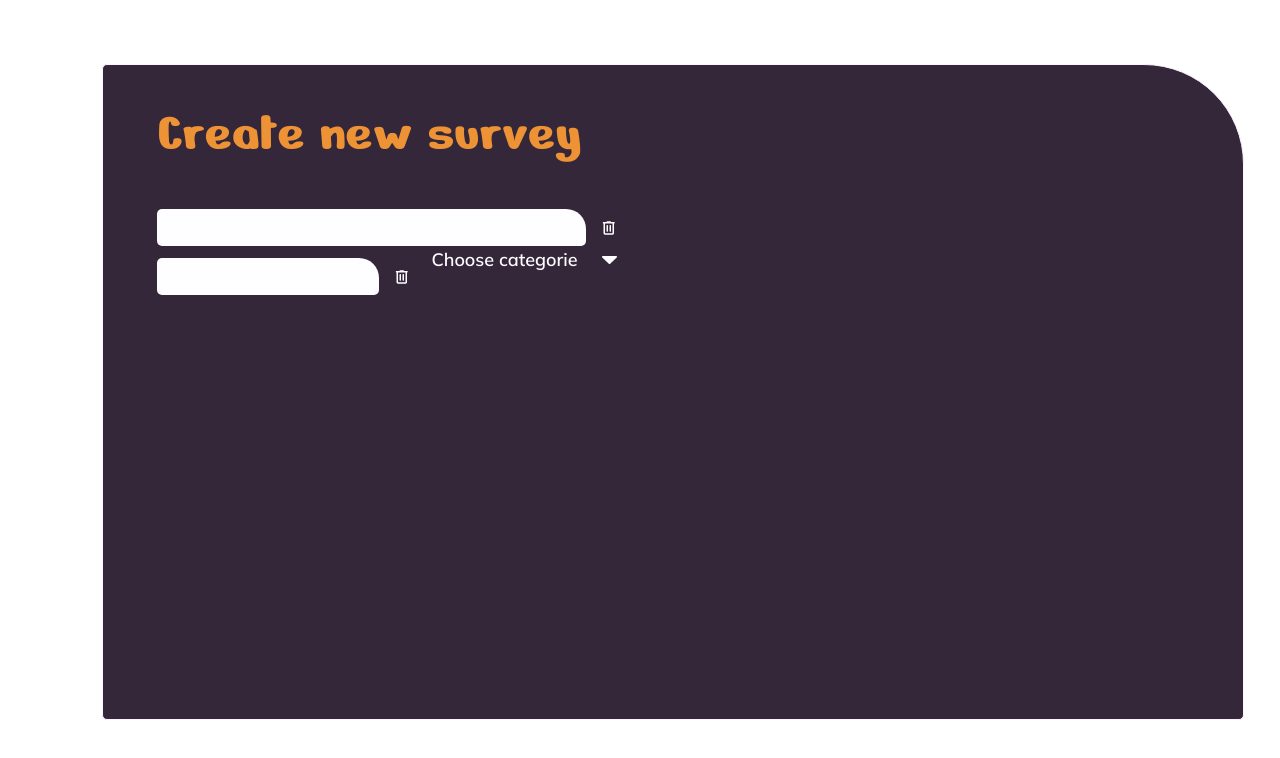
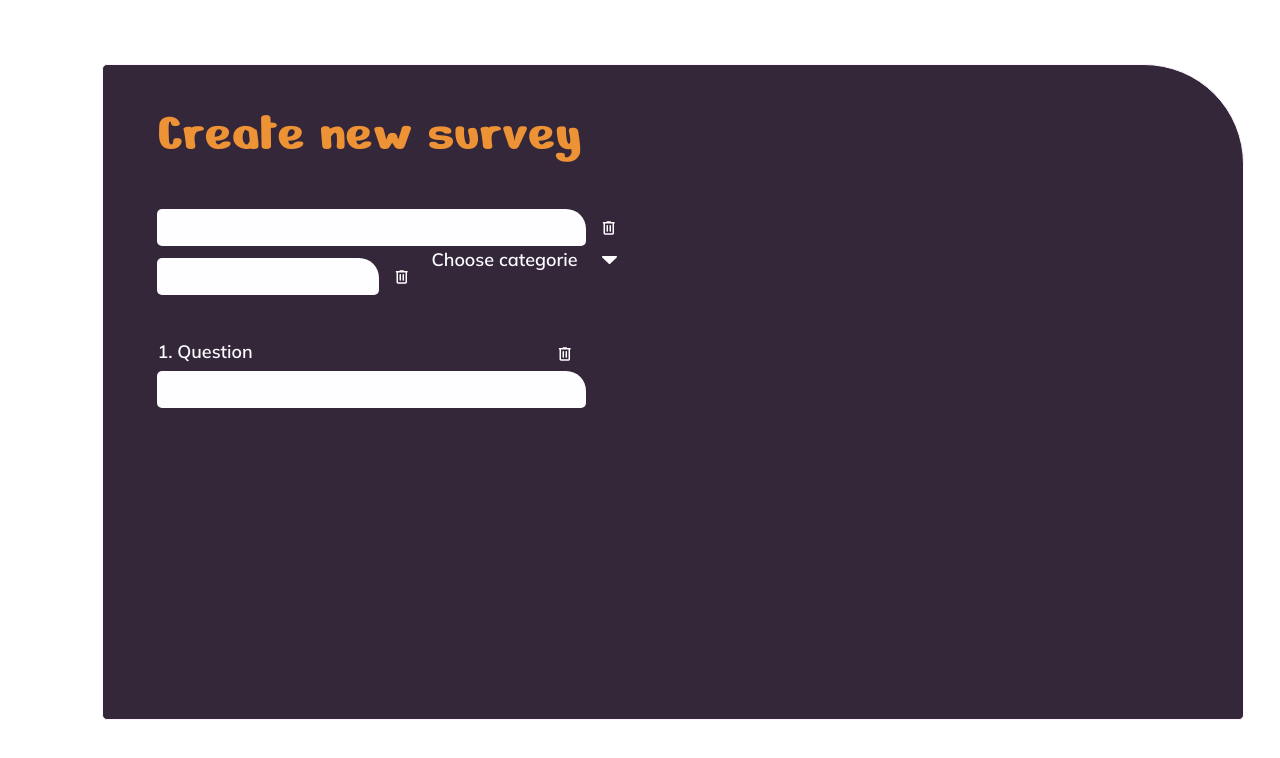
Before and after one commit to FatihYalcin42/PollApp, an Angular app: page /create-survey in a window 1280 px wide. Shown: the top 758 px of the page. Built offline with nearby package versions, Linux system fonts and the light colour scheme; a web font is replaced by a local one.

Commit message:
feat: add "1. Question" section with styled input and top-right delete button

```diff
--- a/src/app/pages/create-survey/create-survey-page.html
+++ b/src/app/pages/create-survey/create-survey-page.html
@@ -38,5 +38,18 @@
         </button>
       </div>
     </div>
+
+    <section class="question-block" aria-label="Question block">
+      <h2 class="question-block__title">1. Question</h2>
+
+      <div class="question-block__input-wrap">
+        <button class="delete-button question-block__delete" type="button" aria-label="Delete question">
+          <img class="delete-button__icon" src="/assets/delete-icon.svg" alt="" />
+          <img class="delete-button__icon-hover" src="/assets/delete-icon-hover.svg" alt="" />
+        </button>
+
+        <input class="create-survey-input question-block__input" type="text" aria-label="Question text" />
+      </div>
+    </section>
   </section>
 </main>
--- a/src/app/pages/create-survey/create-survey-page.scss
+++ b/src/app/pages/create-survey/create-survey-page.scss
@@ -235,6 +235,41 @@
   background-color: #ffcfa1;
 }
 
+.question-block {
+  width: min(429px, 100%);
+  display: flex;
+  flex-direction: column;
+  gap: 10px;
+}
+
+.question-block__title {
+  margin: 0;
+  font-family: 'Mulish', 'Segoe UI', Tahoma, Geneva, Verdana, sans-serif;
+  font-weight: 700;
+  font-size: 18px;
+  line-height: 1;
+  letter-spacing: 0;
+  color: #fefdff;
+}
+
+.question-block__input-wrap {
+  position: relative;
+  width: 429px;
+  max-width: 100%;
+}
+
+.question-block__input {
+  width: 429px;
+  max-width: 100%;
+}
+
+.question-block__delete {
+  position: absolute;
+  top: -30px;
+  right: 8px;
+  z-index: 2;
+}
+
 @media (max-width: 900px) {
   .create-survey-input-row--split {
     width: 100%;
@@ -248,4 +283,9 @@
     left: auto;
     top: auto;
   }
+
+  .question-block__delete {
+    top: -28px;
+    right: 2px;
+  }
 }
```
